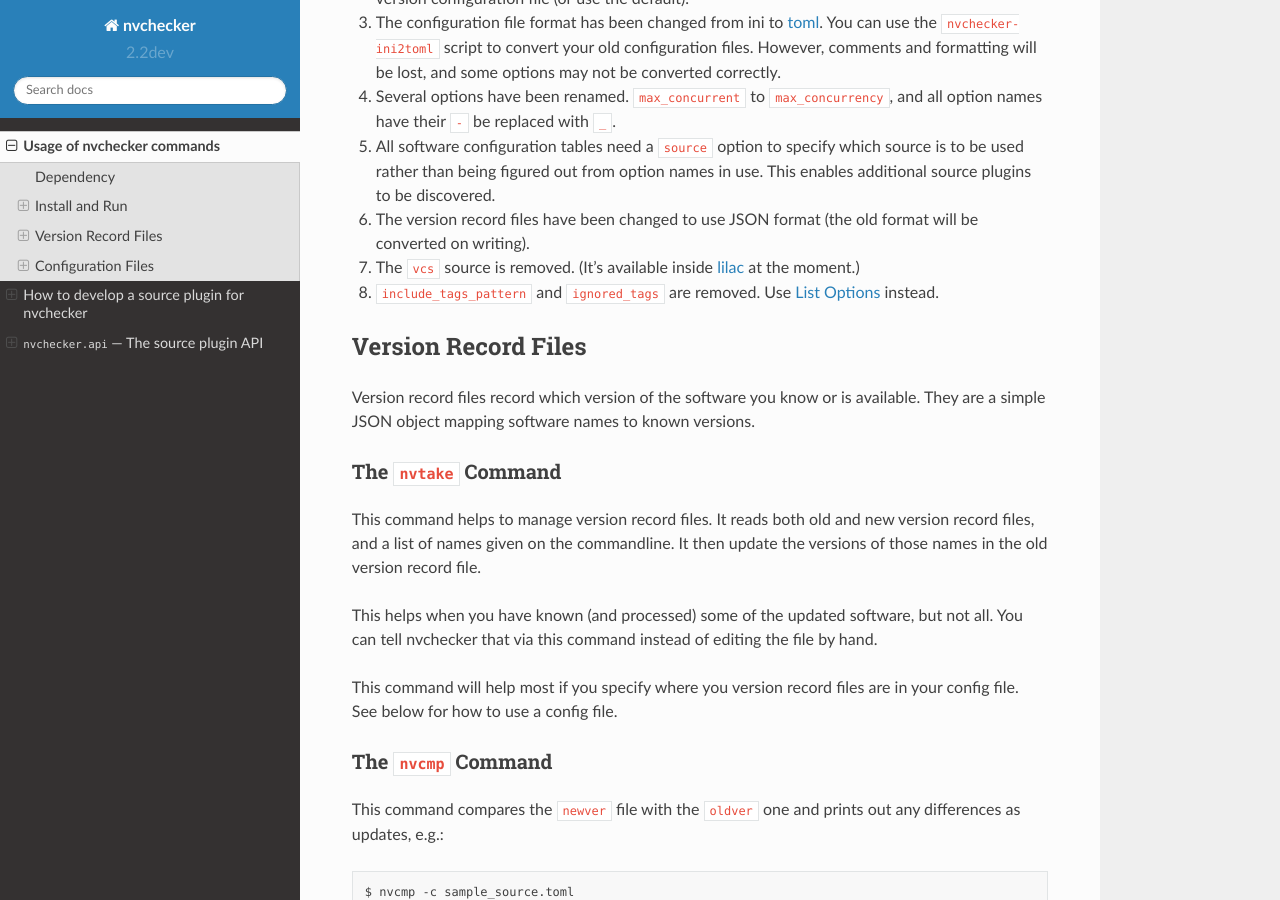
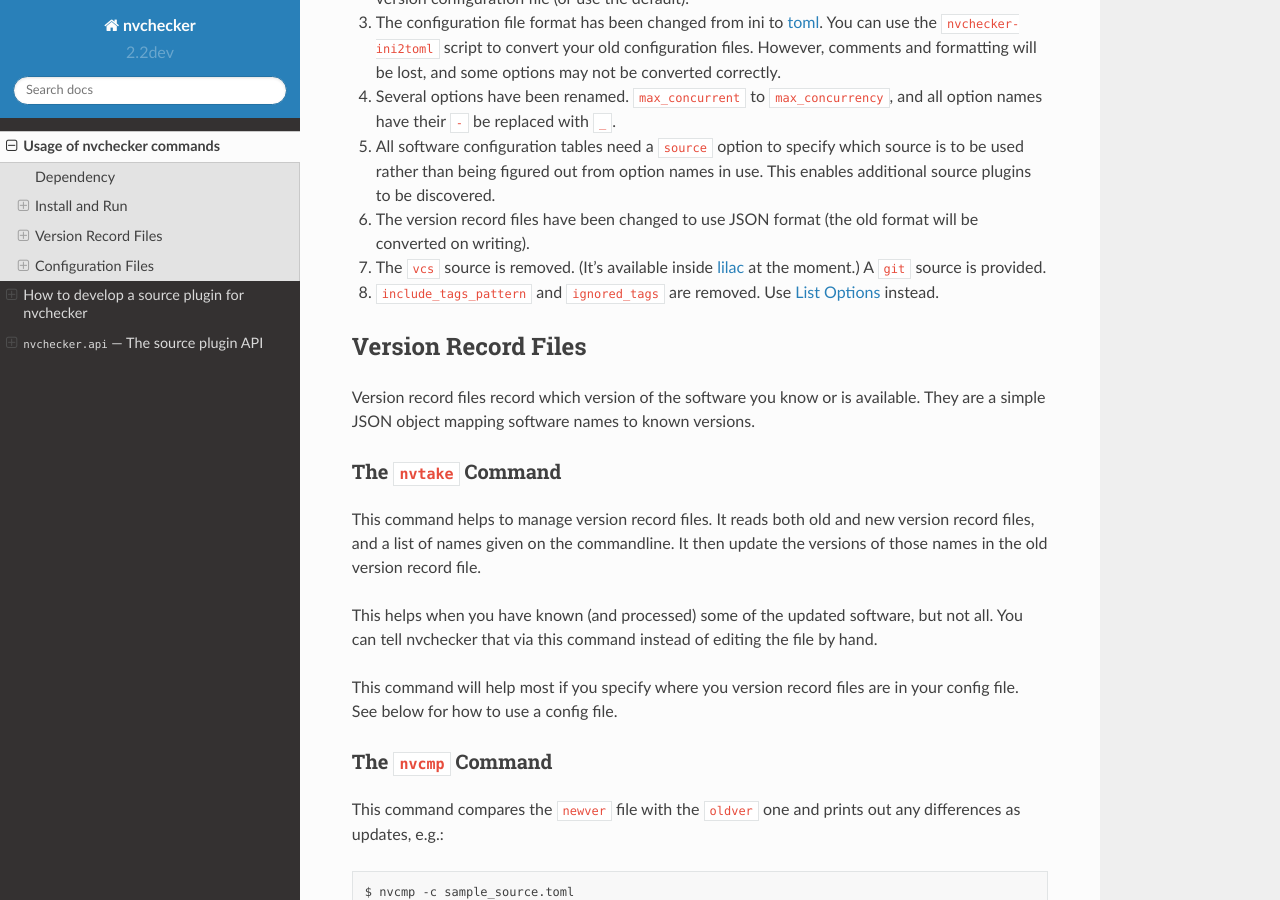
Before and after one commit to lilydjwg/nvchecker, a Sphinx documentation site: the page built from docs/usage.rst, in a window 1280 px wide and 900 px high, scrolled down 2788 px. Built offline with Sphinx 7.4.7 and the Read the Docs theme 2.0.0, drawn with Linux system fonts in a browser that asks for light colours.

Commit message:
usage.rst: mention the ``git`` source in 2.x changes on removed ``vcs`` one

```diff
--- a/docs/usage.rst
+++ b/docs/usage.rst
@@ -83,7 +83,7 @@
 4. Several options have been renamed. ``max_concurrent`` to ``max_concurrency``, and all option names have their ``-`` be replaced with ``_``.
 5. All software configuration tables need a ``source`` option to specify which source is to be used rather than being figured out from option names in use. This enables additional source plugins to be discovered.
 6. The version record files have been changed to use JSON format (the old format will be converted on writing).
-7. The ``vcs`` source is removed. (It's available inside `lilac <https://github.com/archlinuxcn/lilac>`_ at the moment.)
+7. The ``vcs`` source is removed. (It's available inside `lilac <https://github.com/archlinuxcn/lilac>`_ at the moment.) A ``git`` source is provided.
 8. ``include_tags_pattern`` and ``ignored_tags`` are removed. Use :ref:`list options` instead.
 
 Version Record Files
```
